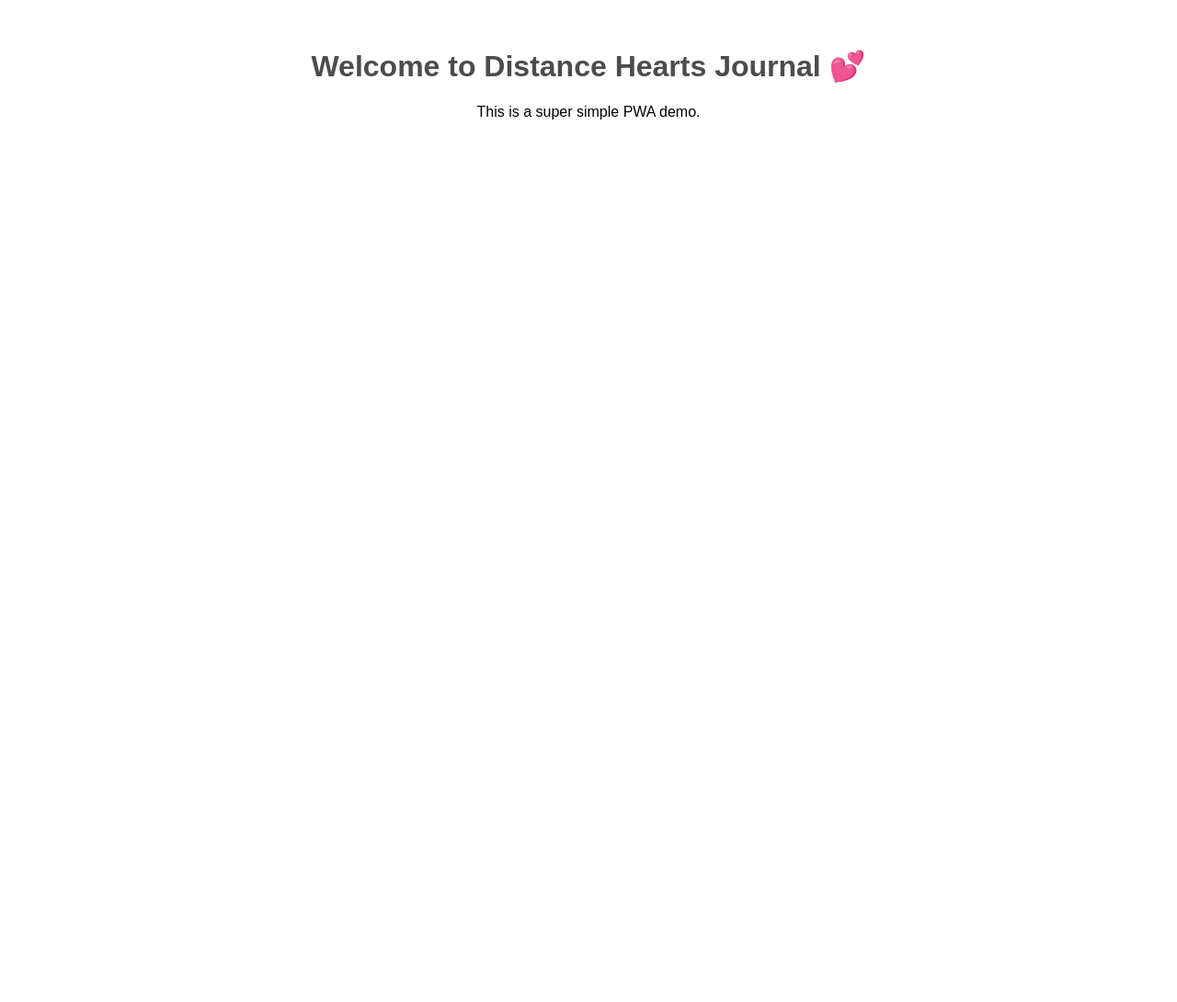
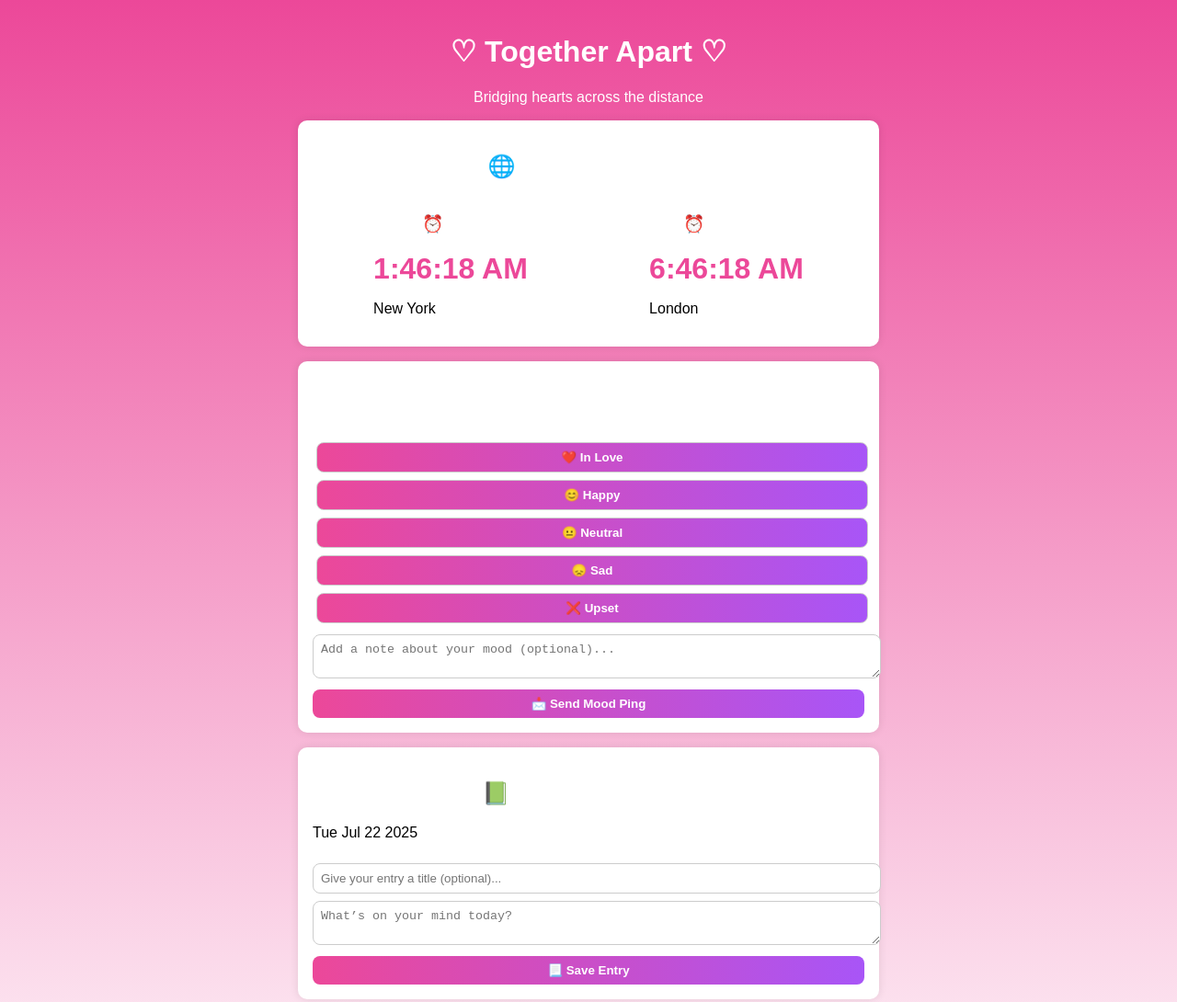
Before and after one commit to mdv69/kiwi-app, a plain HTML site: page index.html in a window 1280 px wide. Shown: the top 1090 px of the page at 92% size. Before the commit the page ends 800 px from the top, so only its background shows below. Drawn offline with Linux system fonts and the light colour scheme.

Commit message:
Update index.html

```diff
--- a/index.html
+++ b/index.html
@@ -3,34 +3,156 @@
 <head>
   <meta charset="UTF-8" />
   <meta name="viewport" content="width=device-width, initial-scale=1.0" />
-  <meta name="theme-color" content="#ffffff" />
+  <title>♡ Together Apart ♡</title>
   <link rel="manifest" href="manifest.json" />
-  <link rel="icon" href="icons/icon-192.png" />
-  <title>Distance Hearts</title>
   <style>
     body {
+      margin: 0;
       font-family: sans-serif;
+      background: linear-gradient(to bottom, #ec4899, white);
+      padding: 1rem;
+    }
+
+    h1, h2, h3 {
       text-align: center;
-      margin: 0;
-      padding: 2rem;
+      color: white;
     }
-    h1 {
-      color: #4c4c4c;
+
+    .card {
+      background: white;
+      border-radius: 10px;
+      padding: 1rem;
+      margin: 1rem auto;
+      max-width: 600px;
+      box-shadow: 0 0 10px rgba(0,0,0,0.1);
+    }
+
+    .time {
+      font-size: 2em;
+      color: #ec4899;
+      font-weight: bold;
+    }
+
+    .mood-button {
+      padding: 0.5rem 1rem;
+      margin: 0.25rem;
+      border-radius: 8px;
+      border: 1px solid #ccc;
+      cursor: pointer;
+    }
+
+    .mood-button.selected {
+      background-color: #f9a8d4;
+      border-color: #ec4899;
+    }
+
+    textarea, input {
+      width: 100%;
+      padding: 0.5rem;
+      margin-top: 0.5rem;
+      border-radius: 8px;
+      border: 1px solid #ccc;
+    }
+
+    button {
+      padding: 0.5rem;
+      margin-top: 0.5rem;
+      width: 100%;
+      background: linear-gradient(to right, #ec4899, #a855f7);
+      border: none;
+      color: white;
+      border-radius: 8px;
+      font-weight: bold;
     }
   </style>
 </head>
 <body>
-  <h1>Welcome to Distance Hearts Journal 💕</h1>
-  <p>This is a super simple PWA demo.</p>
+  <h1>♡ Together Apart ♡</h1>
+  <p style="text-align:center; color:white;">Bridging hearts across the distance</p>
+
+  <div class="card">
+    <h2>🌐 Our Time Zones</h2>
+    <div style="display:flex; justify-content: space-around;">
+      <div>
+        <h3>⏰ You</h3>
+        <div class="time" id="timeYou"></div>
+        <p>New York</p>
+      </div>
+      <div>
+        <h3>⏰ Partner</h3>
+        <div class="time" id="timePartner"></div>
+        <p>London</p>
+      </div>
+    </div>
+  </div>
+
+  <div class="card">
+    <h2>♡ Mood Ping</h2>
+    <div id="moods"></div>
+    <textarea placeholder="Add a note about your mood (optional)..." id="moodNote"></textarea>
+    <button onclick="sendMood()">📩 Send Mood Ping</button>
+  </div>
+
+  <div class="card">
+    <h2>📗 Personal Journal</h2>
+    <p id="todayDate"></p>
+    <input placeholder="Give your entry a title (optional)..." id="journalTitle" />
+    <textarea placeholder="What’s on your mind today?" id="journalEntry"></textarea>
+    <button onclick="saveJournal()">📃 Save Entry</button>
+  </div>
+
+  <div class="card">
+    <h2>👫 Our Couple Rules</h2>
+    <ul id="rulesList"></ul>
+    <input placeholder="Add a new rule..." id="newRule" />
+    <button onclick="addRule()">➕ Add Rule</button>
+  </div>
 
   <script>
-    if ('serviceWorker' in navigator) {
-      navigator.serviceWorker.register('service-worker.js').then(() => {
-        console.log("✅ Service Worker registered!");
-      }).catch(err => {
-        console.error("❌ Service Worker error:", err);
-      });
+    const moods = ["❤️ In Love", "😊 Happy", "😐 Neutral", "😞 Sad", "❌ Upset"];
+    let selectedMood = "";
+
+    function updateClocks() {
+      const now = new Date();
+      document.getElementById("timeYou").textContent = now.toLocaleTimeString("en-US", { timeZone: "America/New_York" });
+      document.getElementById("timePartner").textContent = now.toLocaleTimeString("en-US", { timeZone: "Europe/London" });
     }
+
+    setInterval(updateClocks, 1000);
+    updateClocks();
+
+    const moodContainer = document.getElementById("moods");
+    moods.forEach(mood => {
+      const btn = document.createElement("button");
+      btn.textContent = mood;
+      btn.className = "mood-button";
+      btn.onclick = () => {
+        selectedMood = mood;
+        document.querySelectorAll(".mood-button").forEach(b => b.classList.remove("selected"));
+        btn.classList.add("selected");
+      };
+      moodContainer.appendChild(btn);
+    });
+
+    function sendMood() {
+      alert("Mood sent: " + selectedMood + "\nNote: " + document.getElementById("moodNote").value);
+    }
+
+    function saveJournal() {
+      alert("Journal saved: " + document.getElementById("journalTitle").value);
+    }
+
+    function addRule() {
+      const ruleText = document.getElementById("newRule").value.trim();
+      if (ruleText) {
+        const li = document.createElement("li");
+        li.textContent = ruleText;
+        document.getElementById("rulesList").appendChild(li);
+        document.getElementById("newRule").value = "";
+      }
+    }
+
+    document.getElementById("todayDate").textContent = new Date().toDateString();
   </script>
 </body>
 </html>
```
